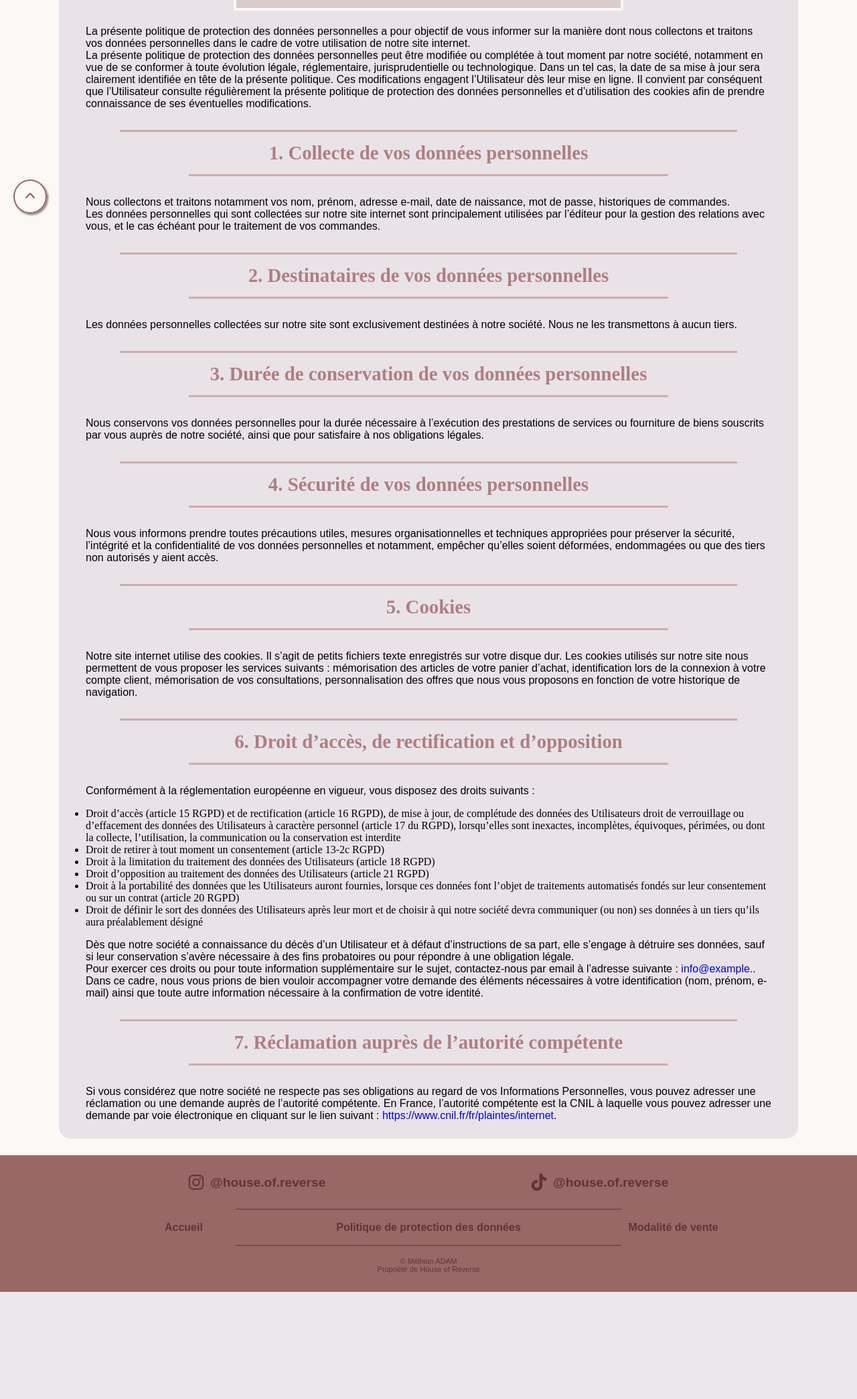
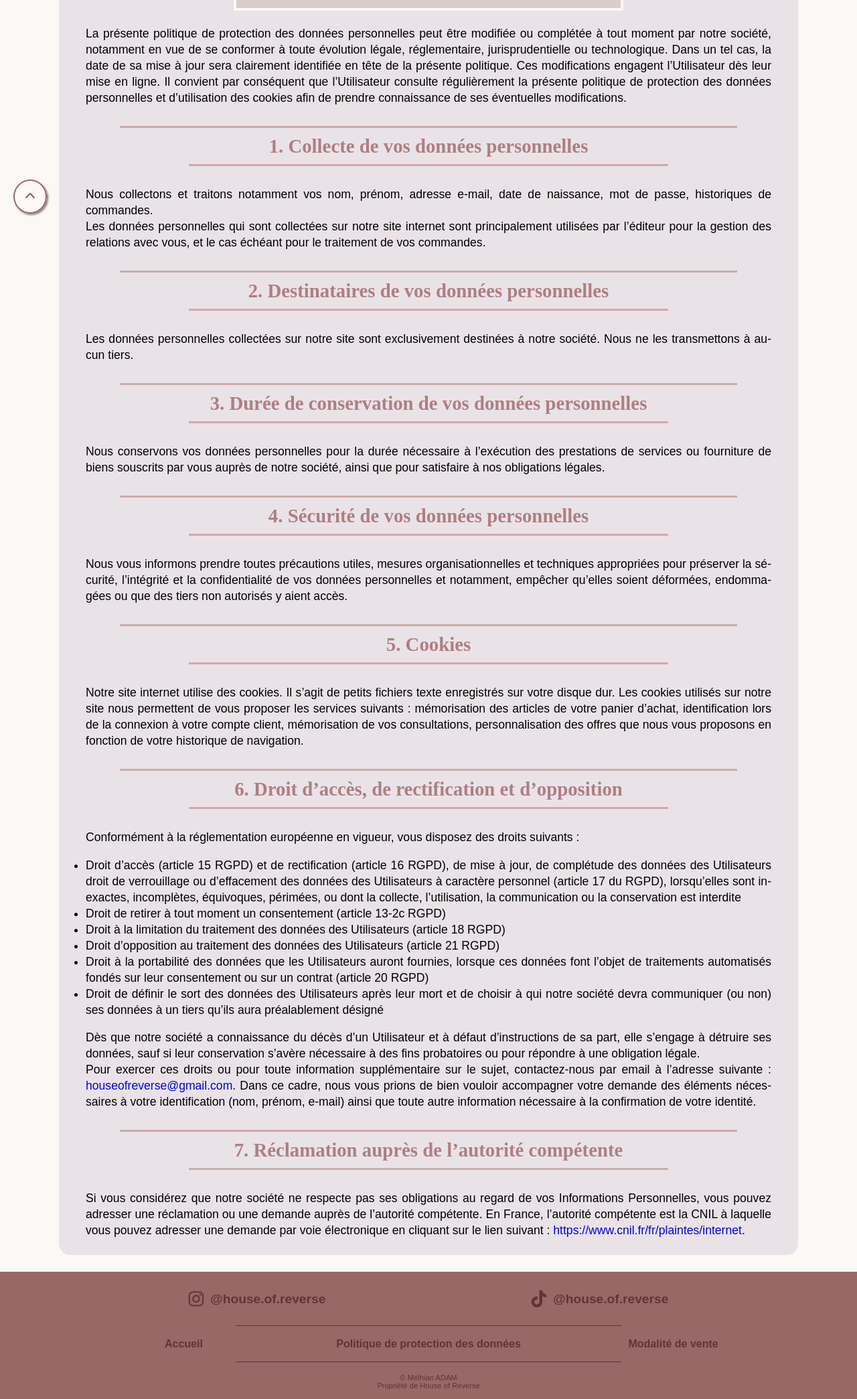
Before and after one commit to Neordan/house_of_reverse, a PHP site: page /pages/politique.php in a window 1280 px wide. Shown: the part 447-2536 px from the top of the page at 67% size. Before the commit the page ends 2376 px from the top, so only its background shows below. Run offline with PHP 8.4, Linux system fonts and the light colour scheme; some libraries are stand-ins or nearby versions.

Commit message:
style de la page de politique de confidentialité des données

```diff
--- a/assets/css/main.css
+++ b/assets/css/main.css
@@ -1378,6 +1378,18 @@ footer {
   font-size: 1.2rem;
 }
 
+/* css de la page de la politique de confidentialité  */
+
+.politique {
+  width: 100%;
+  margin: auto;
+  font-family: var(--text-font);
+  font-size: 1.1rem;
+  line-height: 1.5rem;
+  text-align: justify;
+  hyphens: auto;
+}
+
 /* Responsive */
 
 @media screen and (max-width: 500px) {
--- a/pages/politique.php
+++ b/pages/politique.php
@@ -6,7 +6,6 @@ require_once "../core/header.php";
 
 <h2>Politique de protection des données</h2>
 <div class="politique">
-    <p>La présente politique de protection des données personnelles a pour objectif de vous informer sur la manière dont nous collectons et traitons vos données personnelles dans le cadre de votre utilisation de notre site internet.</p>
     <p>La présente politique de protection des données personnelles peut être modifiée ou complétée à tout moment par notre société, notamment en vue de se conformer à toute évolution légale, réglementaire, jurisprudentielle ou technologique. Dans un tel cas, la date de sa mise à jour sera clairement identifiée en tête de la présente politique. Ces modifications engagent l’Utilisateur dès leur mise en ligne. Il convient par conséquent que l’Utilisateur consulte régulièrement la présente politique de protection des données personnelles et d’utilisation des cookies afin de prendre connaissance de ses éventuelles modifications.</p>
 
     <h3>1. Collecte de vos données personnelles</h3>
@@ -42,7 +41,7 @@ require_once "../core/header.php";
         <br>
         Pour exercer ces droits ou pour toute information supplémentaire sur le sujet,
         contactez-nous par email à l’adresse suivante : <a href="mailto:
-info@example.com">info@example.<EMAIL></a>.
+houseofreverse@gmail.com">houseofreverse@gmail.com<EMAIL></a>.
         Dans ce cadre, nous vous prions de bien vouloir accompagner votre demande des éléments nécessaires à votre identification (nom, prénom, e-mail) ainsi que toute autre information nécessaire à la confirmation de votre identité.
     </p>
 
```
